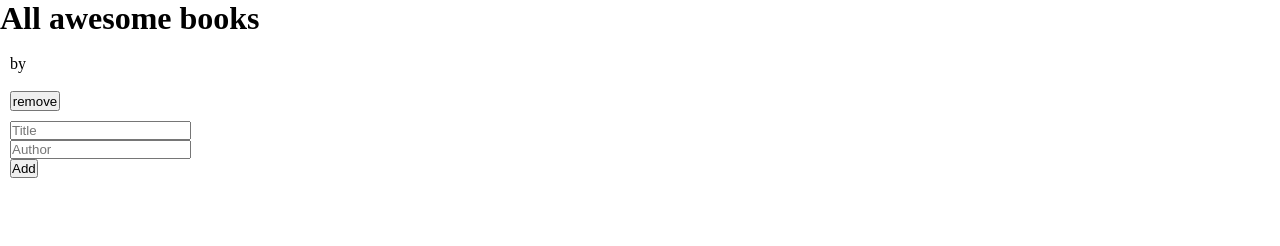
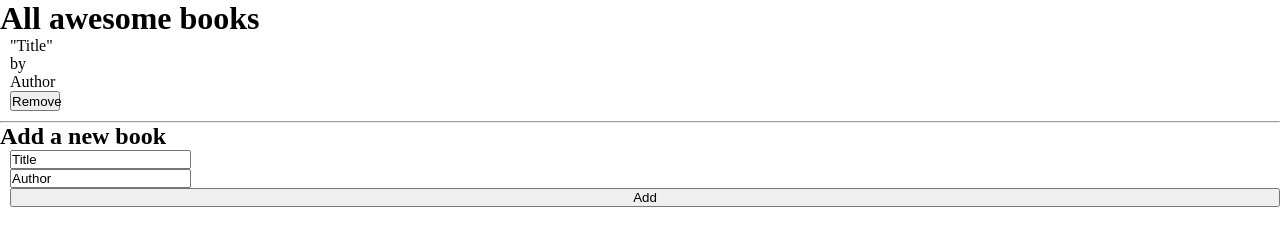
Before and after one commit to Alejandro-Bernal-M/Awesome-books, a plain HTML site: page index.html in a window 1280 px wide. Both pictures are taken after a click on the button "Add". Drawn offline with Linux system fonts and the light colour scheme.

Commit message:
changes on index and app.js

```diff
--- a/app.js
+++ b/app.js
@@ -43,13 +43,13 @@ class Library {
     if (localStorage.getItem('book') != null) {
       const storage = JSON.parse(localStorage.getItem('book'));
       storage.forEach((element) => {
-        this.lenght += 1;
+        this.lenght = count;
         const newDiv = document.createElement('div');
         const itemTitle = element.title;
         const itemAuthor = element.author;
         const newUl = document.createElement('ul');
         const liTitle = document.createElement('li');
-        liTitle.textContent = itemTitle;
+        liTitle.innerHTML = `"${itemTitle}"`;
         newUl.appendChild(liTitle);
         const liby = document.createElement('li');
         liby.textContent = 'by';
@@ -59,15 +59,15 @@ class Library {
         newUl.appendChild(liAuthor);
         newDiv.appendChild(newUl);
         const newButton = document.createElement('button');
-        newButton.innerHTML = 'remove';
+        newButton.innerHTML = 'Remove';
         newButton.setAttribute('class', 'button-remove');
         newButton.setAttribute('id', count);
         newDiv.appendChild(newButton);
         newDiv.classList.add('books-div');
         if (this.lenght % 2 === 0) {
+          newDiv.classList.add('bg-gray');
+        } else {
           newDiv.classList.add('bg-white');
-        } else {
-          newDiv.classList.add('bg-gray');
         }
         booksHolder.appendChild(newDiv);
         count += 1;
--- a/index.html
+++ b/index.html
@@ -10,10 +10,12 @@
 <body>
   <h1>All awesome books</h1>
   <div class="books-holder"></div>
+  <hr class="hr-form">
+  <h2>Add a new book</h2>
   <form class="add-form">
-    <label> <input type="text" id="title" placeholder="Title"></label>
-    <label> <input type="text" id="author" placeholder="Author"></label>
-    <label> <button type="submit" id="submit" >Add</button></label>
+    <label> <input type="text" id="title" value='Title'></label>
+    <label> <input type="text" id="author" value='Author'></label>
+    <button type="submit" id="submit" >Add</button>
   </form>
   <script src="app.js"></script>
 </body>
```
